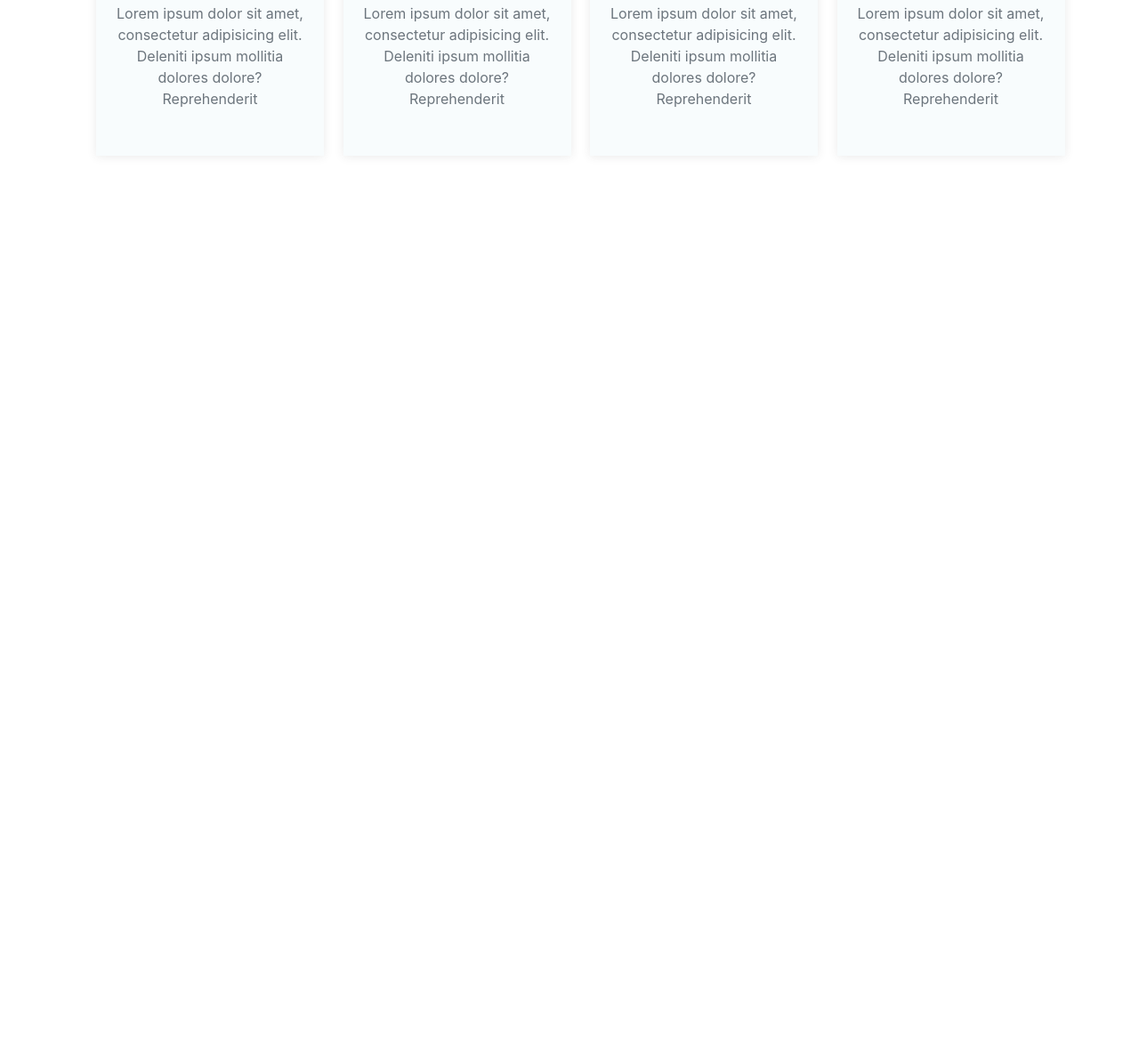
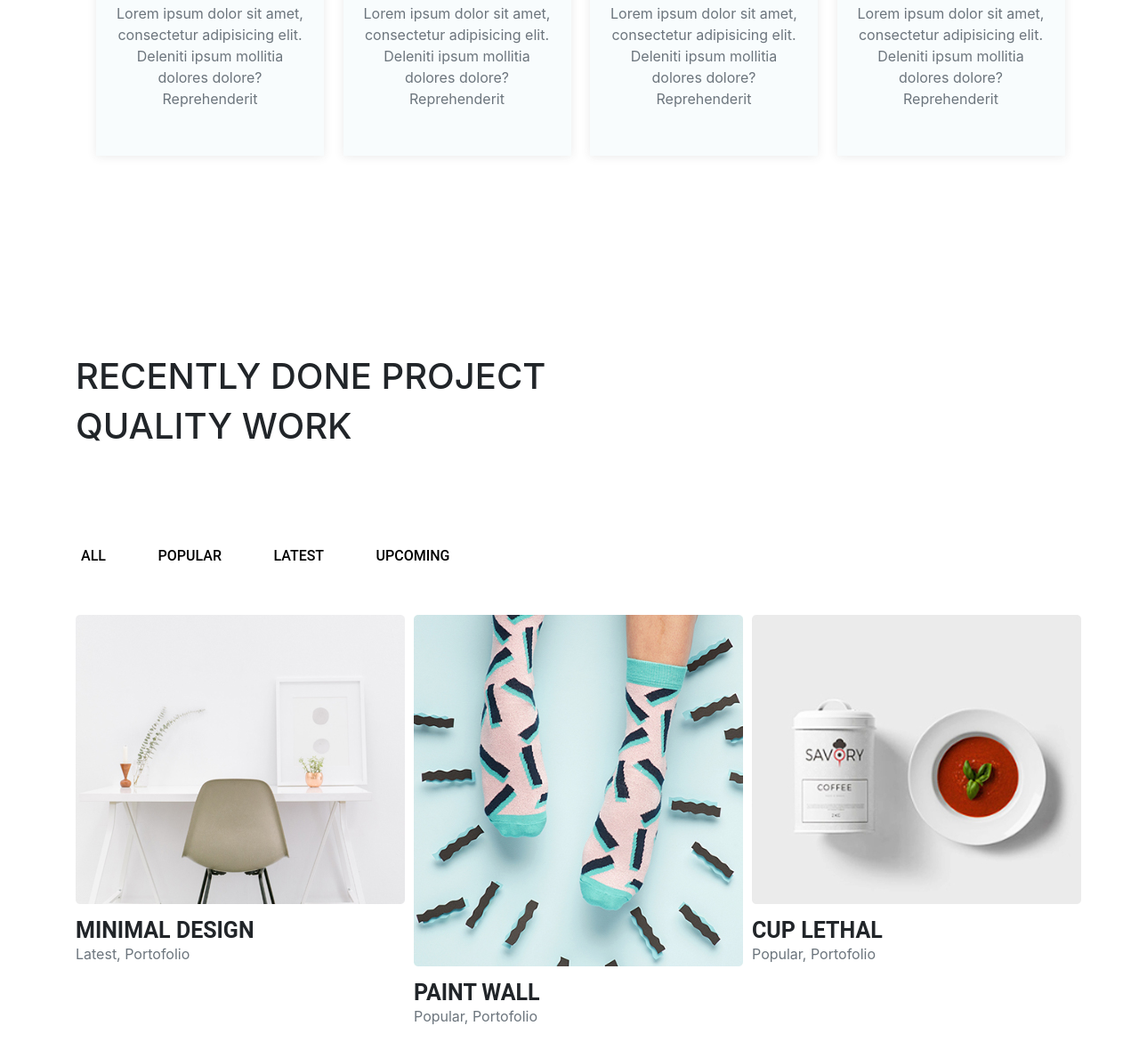
Before and after one commit to nasibudesign/NasDesign, a plain HTML site: page index.html in a window 1280 px wide. Shown: the part 2280-3469 px from the top of the page at 89% size. Before the commit the page ends 2615 px from the top, so only its background shows below. Drawn offline with Linux system fonts and the light colour scheme.

Commit message:
portofolio section

```diff
--- a/css/partials/_global.css
+++ b/css/partials/_global.css
@@ -71,3 +71,12 @@ p.para{
     border: 3px solid var(--primary-color);
     border-radius: 50%;
 }
+
+button:focus,
+button:active,
+button:hover
+.btn:active,
+.btn.btn:active{
+    outline: 0px !important;
+    box-shadow: none !important;
+}
--- a/css/style.css
+++ b/css/style.css
@@ -178,3 +178,24 @@ height: 100vh;
 }
 
 /*End of Services Area*/
+
+/*Project Area */
+.site-main .project-area{
+    padding: 4rem 0;
+}
+.site-main .project-area .button-group button{
+    background: transparent;
+    border: none;
+    font: normal 500 16px/130px var(--roboto);
+    text-transform: uppercase;
+}
+
+.site-main .project-area .button-group button + button{
+    padding-left: 3rem;
+}
+.site-main .project-area .grid .our-project  .title h4{
+    font: normal 700 25px/12px var(--roboto);
+}
+
+
+/*End of Project Area*/
--- a/index.html
+++ b/index.html
@@ -21,9 +21,7 @@
 </head>
 
 <body>
-
-
-<!--NavBar-->
+<!--=============Header NavBar====================-->
 <header class="header_area">
     <div class="main-menu">
 
@@ -64,10 +62,13 @@
     </div>
 
 </header>
+<!--=========End of Header Navbar================-->
 
-<!-- Main Area or hero section-->
+
+<!-- ================Main Area section============-->
 <div class="site-main">
-<!--==============Banner area===============-->
+
+<!--==========Banner or hero area================-->
 <section class="site-banner">
     <div class="container">
         <div class="row">
@@ -96,8 +97,9 @@
         </div>
     </div>
 </section>
-<!--==============End of Banner area===============-->
-<!--==============Start of About area===============-->
+<!--============End of Banner or hero area=======-->
+
+<!--============Start of About area===============-->
 <section class="about-area">
     <div class="container-fluid">
             <div class="col-lg-12 text-center">
@@ -163,7 +165,8 @@
 
 </section>
 <!--==============End of About area===============-->
-<!--==============Start of Services area===============-->
+
+<!--============Start of Services area============-->
 <section class="services-area">
 <div class="container">
     <div class="row">
@@ -256,9 +259,79 @@
 </div>
 
 </section>
-<!--==============End of Services area===============-->
+<!--==============End of Services area============-->
+
+<!--=========Project or Portofolio area============-->
+<section class="project-area">
+    <div class="container">
+        <div class="project-title pb-5">
+            <h1 class="text-uppercase title-h1">Recently Done Project</h1>
+            <h1 class="text-uppercase title-h1">Quality Work</h1>
+        </div>
+
+        <div class="button-group">
+            <button type="button" class="active">All</button>
+            <button type="button">Popular</button>
+            <button type="button">Latest</button>
+            <button type="button">Upcoming</button>
+        </div>
+
+        <div class="row grid">
+
+            <div class="col-lg-4 col-md-6 col-sm12 element-item latest">
+                <div class="our-project">
+                    <div class="img">
+                        <img src="./img/portfolio/p1.jpg" alt="portofolio-1">
+                    </div>
+                    <div class="title py-4">
+                        <h4 class="text-uppercase">Minimal Design</h4>
+                        <span class="text-secondary">Latest, Portofolio</span>
+                    </div>
+                </div>
+            </div>
+
+            <div class="col-lg-4 col-md-6 col-sm12 element-item Popular">
+                    <div class="our-project">
+                        <div class="img">
+                            <img src="./img/portfolio/p2.jpg" alt="portofolio-2">
+                        </div>
+                        <div class="title py-4">
+                            <h4 class="text-uppercase">Paint Wall</h4>
+                            <span class="text-secondary">Popular, Portofolio</span>
+                        </div>
+                    </div>
+            </div>
+
+            <div class="col-lg-4 col-md-6 col-sm12 element-item Popular">
+                    <div class="our-project">
+                        <div class="img">
+                            <img src="./img/portfolio/p3.jpg" alt="portofolio-3">
+                        </div>
+                        <div class="title py-4">
+                            <h4 class="text-uppercase">Cup Lethal</h4>
+                            <span class="text-secondary">Popular, Portofolio</span>
+                        </div>
+                    </div>
+                </div>
+
+        </div>
+    </div>
+</section>
+
+
+<!--=======End of Project or Portofolio area=========-->
+
+
+
 </div>
-<!--=======================End of site main=========================-->
+<!--====End of Main Area section==========-->
+
+
+
+
+
+
+
 <!-- Jquery js file to run properly Boostrap-->
 <script src="./js/jquery.3.4.1.js"></script>
 <!-- Bosstrap js file-->
```
Also changed, not shown: img/portfolio/p1.jpg (added), img/portfolio/p2.jpg (added), img/portfolio/p3.jpg (added), img/portfolio/p4.jpg (added), img/portfolio/p5.jpg (added), img/portfolio/p6.jpg (added), img/portfolio/p7.jpg (added), img/portfolio/p8.jpg (added), img/portfolio/p9.jpg (added), img/portfolio/portfolio-details.jpg (added).
